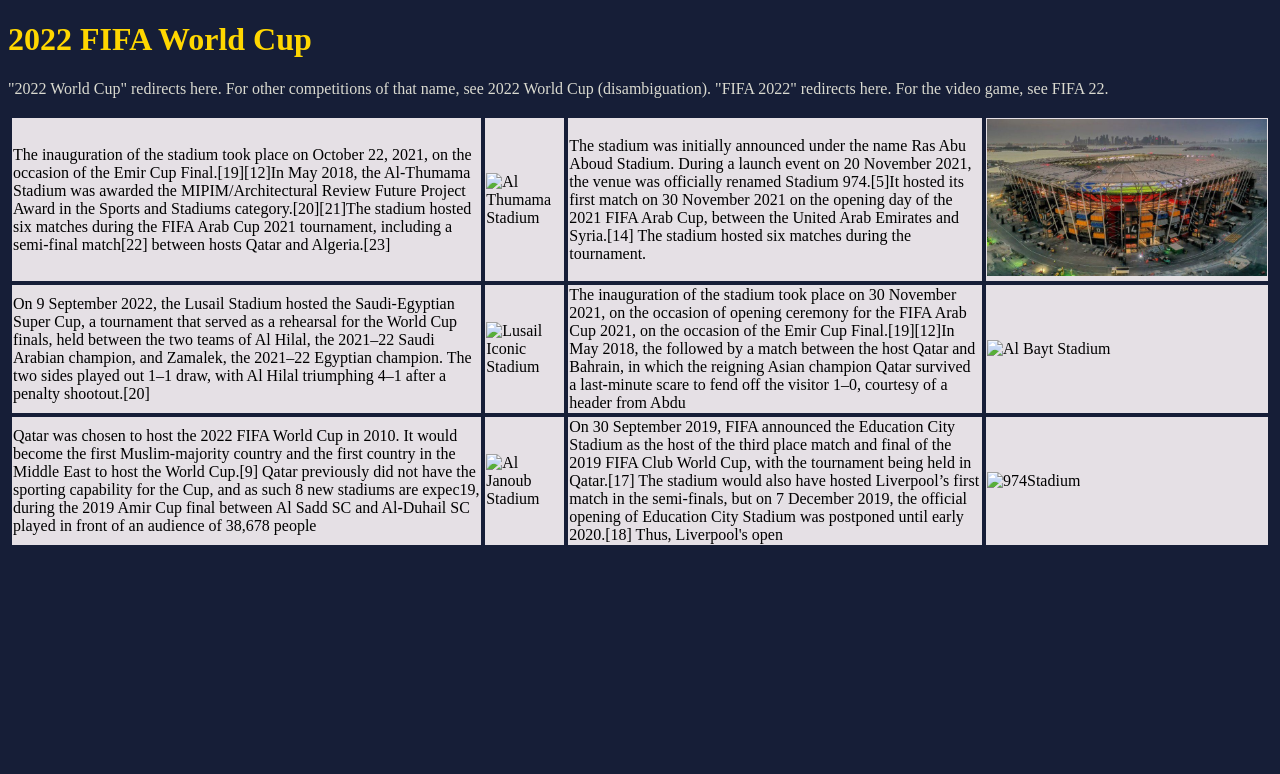
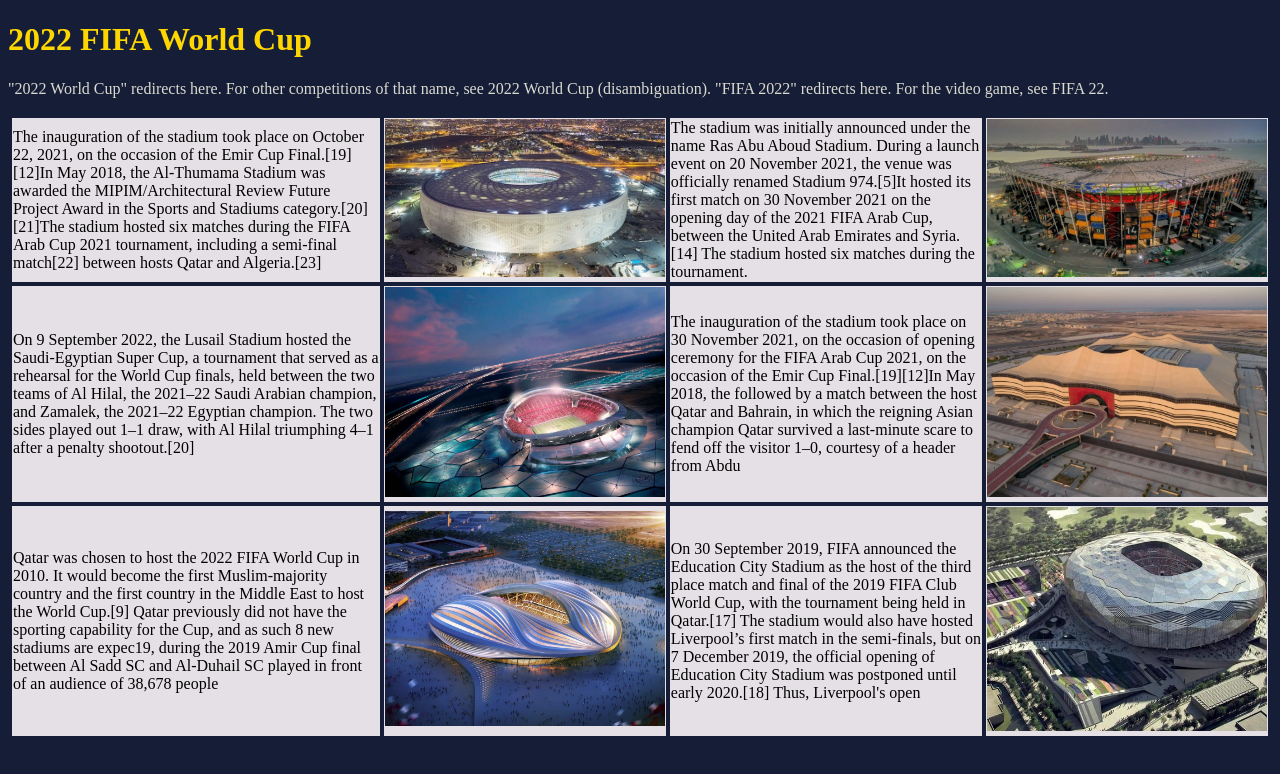
Before and after one commit to Ahmed-Sallam22/Front-End-Course, a plain HTML site: page Fifa/index.html in a window 1280 px wide. Drawn offline with Linux system fonts and the light colour scheme; the site is published under a folder, as on GitHub Pages, so addresses that start at the root find nothing.

Commit message:
Update index.html

```diff
--- a/Fifa/index.html
+++ b/Fifa/index.html
@@ -17,7 +17,7 @@
         }
 
     </style>
-    <link rel="icon" href="/FIFA World Cup Qatar 2022 Logo Revealed.jfif">
+    <link rel="icon" href="FIFA World Cup Qatar 2022 Logo Revealed.jfif">
 </head>
 <body>
 <h1 style="color: gold;">2022 FIFA World Cup</h1>
@@ -26,21 +26,21 @@
 <table>
     <tr>
       <td>The inauguration of the stadium took place on October 22, 2021, on the occasion of the Emir Cup Final.[19][12]In May 2018, the Al-Thumama Stadium was awarded the MIPIM/Architectural Review Future Project Award in the Sports and Stadiums category.[20][21]The stadium hosted six matches during the FIFA Arab Cup 2021 tournament, including a semi-final match[22] between hosts Qatar and Algeria.[23]</td>
-      <td><img src="/Google Images.png" alt="Al Thumama Stadium	" width="280"></td>
+      <td><img src="Google Images.png" alt="Al Thumama Stadium	" width="280"></td>
       <td>The stadium was initially announced under the name Ras Abu Aboud Stadium. During a launch event on 20 November 2021, the venue was officially renamed Stadium 974.[5]It hosted its first match on 30 November 2021 on the opening day of the 2021 FIFA Arab Cup, between the United Arab Emirates and Syria.[14] The stadium hosted six matches during the tournament.</td>
       <td><img src="qatar sees completion of modular 'stadium 974,' built with reused shipping containers.jfif" width="280" alt="974Stadium"></td>
     </tr>
     <tr>
         <td>On 9 September 2022, the Lusail Stadium hosted the Saudi-Egyptian Super Cup, a tournament that served as a rehearsal for the World Cup finals, held between the two teams of Al Hilal, the 2021–22 Saudi Arabian champion, and Zamalek, the 2021–22 Egyptian champion. The two sides played out 1–1 draw, with Al Hilal triumphing 4–1 after a penalty shootout.[20]</td>
-        <td><img src="/Lusail-Iconic-Stadium_Norman-Foster_plusMOOD04.jfif" alt="Lusail Iconic Stadium" width="280"></td>
+        <td><img src="Lusail-Iconic-Stadium_Norman-Foster_plusMOOD04.jfif" alt="Lusail Iconic Stadium" width="280"></td>
         <td>The inauguration of the stadium took place on 30 November 2021, on the occasion of opening ceremony for the FIFA Arab Cup 2021, on the occasion of the Emir Cup Final.[19][12]In May 2018, the followed by a match between the host Qatar and Bahrain, in which the reigning Asian champion Qatar survived a last-minute scare to fend off the visitor 1–0, courtesy of a header from Abdu</td>
-        <td><img src="/Stadium in giant tent completes ahead of World Cup in Qatar.png" width="280" alt="Al Bayt Stadium"></td>
+        <td><img src="Stadium in giant tent completes ahead of World Cup in Qatar.png" width="280" alt="Al Bayt Stadium"></td>
     </tr>
     <tr>
         <td>Qatar was chosen to host the 2022 FIFA World Cup in 2010. It would become the first Muslim-majority country and the first country in the Middle East to host the World Cup.[9] Qatar previously did not have the sporting capability for the Cup, and as such 8 new stadiums are expec19, during the 2019 Amir Cup final between Al Sadd SC and Al-Duhail SC played in front of an audience of 38,678 people</td>
-        <td><img src="/2022 FIFA WORLD CUP STADIUM QATAR.jfif" alt="Al Janoub Stadium" width="280"></td>
+        <td><img src="2022 FIFA WORLD CUP STADIUM QATAR.jfif" alt="Al Janoub Stadium" width="280"></td>
         <td>On 30 September 2019, FIFA announced the Education City Stadium as the host of the third place match and final of the 2019 FIFA Club World Cup, with the tournament being held in Qatar.[17] The stadium would also have hosted Liverpool’s first match in the semi-finals, but on 7 December 2019, the official opening of Education City Stadium was postponed until early 2020.[18] Thus, Liverpool's open </td>
-        <td><img src="/Work set to start on Qatar's diamond-shaped World Cup stadium.jfif" width="280" alt="974Stadium"></td>
+        <td><img src="Work set to start on Qatar's diamond-shaped World Cup stadium.jfif" width="280" alt="974Stadium"></td>
     </tr>
   </table>
 
```
